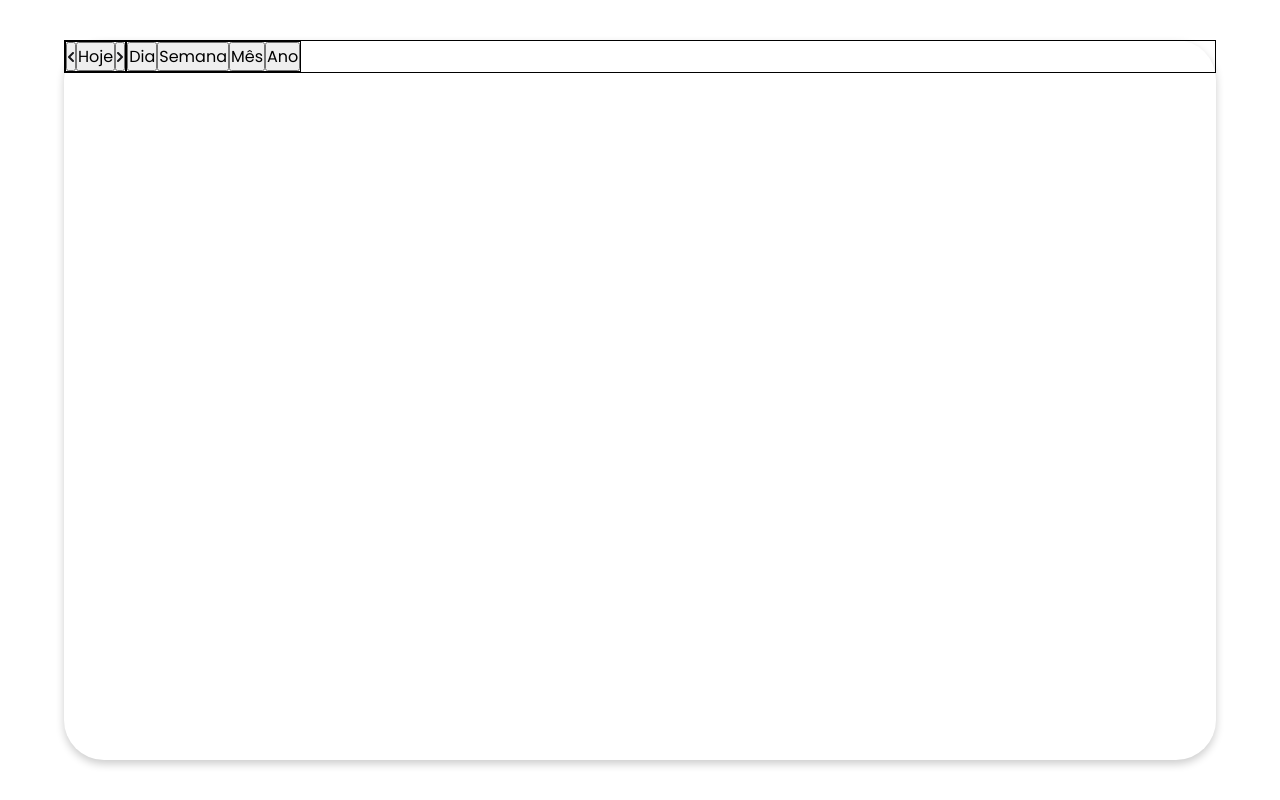
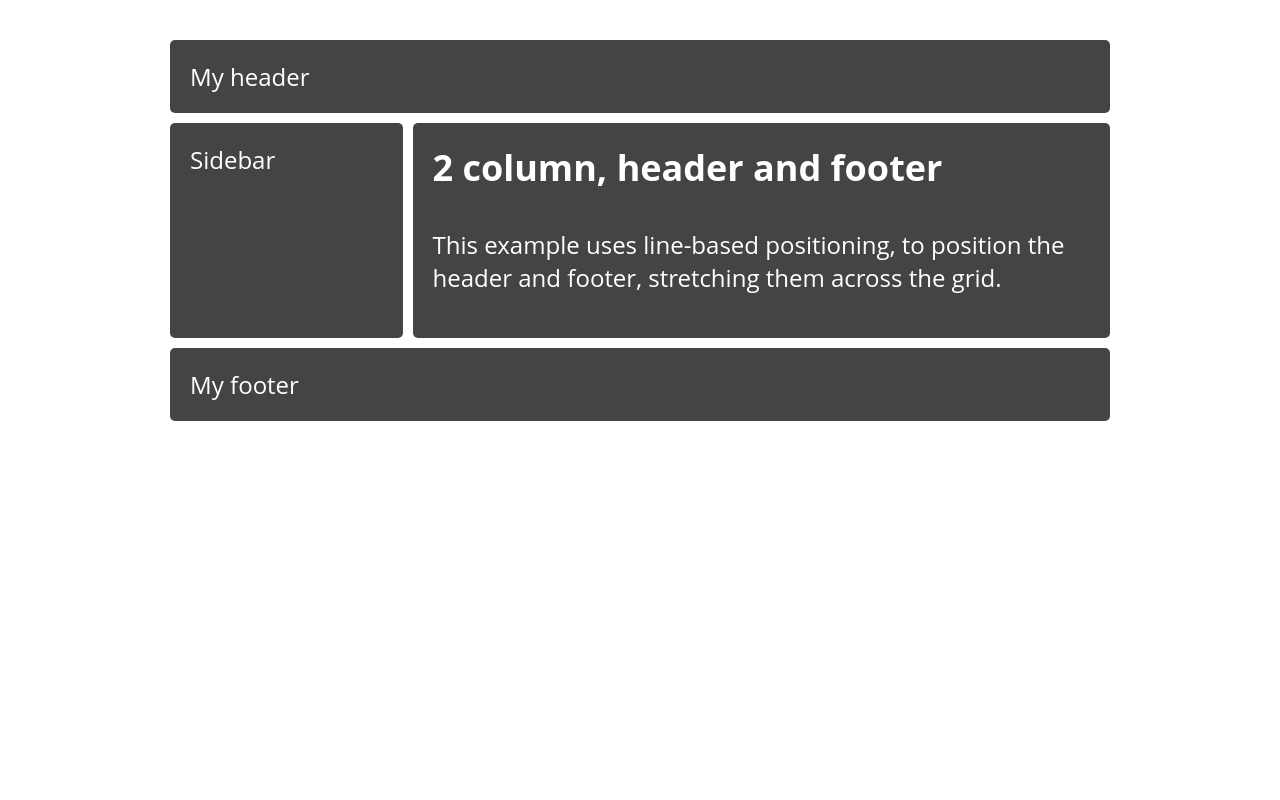
Before and after one commit to manoelribeiro2003/calendarioSalraReunioes, a website: page src/index.html in a window 1280 px wide. Drawn offline with Linux system fonts and the light colour scheme.

Commit message:
aprendendo sobre grid 1

```diff
--- a/src/index.html
+++ b/src/index.html
@@ -9,44 +9,19 @@
 </head>
 
 <body>
-    <div class="container-central">
-        <div class="header" style="border: 1px solid black;">
-            <div class="botoes-navegacao" style="border: 1px solid black;">
-                <button class="botao-esquerda">
-                    <svg width="6" height="10" viewBox="0 0 6 10" fill="none" xmlns="http://www.w3.org/2000/svg">
-                        <path fill-rule="evenodd" clip-rule="evenodd"
-                            d="M5.707 0.293C5.89447 0.480528 5.99979 0.734836 5.99979 1C5.99979 1.26516 5.89447 1.51947 5.707 1.707L2.414 5L5.707 8.293C5.88916 8.4816 5.98995 8.7342 5.98767 8.9964C5.9854 9.2586 5.88023 9.50941 5.69482 9.69482C5.50941 9.88023 5.2586 9.9854 4.9964 9.98767C4.7342 9.98995 4.4816 9.88916 4.293 9.707L0.293 5.707C0.105529 5.51947 0.000213623 5.26516 0.000213623 5C0.000213623 4.73484 0.105529 4.48053 0.293 4.293L4.293 0.293C4.48053 0.105529 4.73484 0.000213623 5 0.000213623C5.26516 0.000213623 5.51947 0.105529 5.707 0.293Z"
-                            fill="#18181B" />
-                    </svg>
-                </button>
-                <button class="botao-hoje">
-                    <span>Hoje</span>
-                </button>
-                <button class="botao-direita">
-                    <svg width="6" height="10" viewBox="0 0 6 10" fill="none" xmlns="http://www.w3.org/2000/svg">
-                        <path fill-rule="evenodd" clip-rule="evenodd"
-                            d="M0.293 9.70701C0.105529 9.51948 0.000213623 9.26517 0.000213623 9.00001C0.000213623 8.73485 0.105529 8.48054 0.293 8.29301L3.586 5.00001L0.293 1.70701C0.110842 1.51841 0.0100473 1.26581 0.0123258 1.00361C0.0146042 0.741413 0.119773 0.4906 0.305182 0.305192C0.49059 0.119784 0.741402 0.0146148 1.0036 0.0123364C1.2658 0.010058 1.5184 0.110853 1.707 0.293011L5.707 4.29301C5.89447 4.48054 5.99979 4.73485 5.99979 5.00001C5.99979 5.26517 5.89447 5.51948 5.707 5.70701L1.707 9.70701C1.51947 9.89448 1.26516 9.9998 1 9.9998C0.734836 9.9998 0.480528 9.89448 0.293 9.70701Z"
-                            fill="#18181B" />
-                    </svg>
+    <div class="wrapper">
+        <header class="header">My header</header>
+        <aside class="sidebar">Sidebar</aside>
+        <article class="content">
+          <h1>2 column, header and footer</h1>
+          <p>
+            This example uses line-based positioning, to position the header and footer, stretching them across the grid.
+          </p>
+        </article>
+        <footer class="footer">My footer</footer>
+      </div>
 
-                </button>
-            </div>
-            <div class="botoes-visualizacao" style="border: 1px solid black;">
-                <button>
-                    <span>Dia</span>
-                </button>
-                <button>
-                    <span>Semana</span>
-                </button>
-                <button>
-                    <span>Mês</span>
-                </button>
-                <button>
-                    <span>Ano</span>
-                </button>
-            </div>
-        </div>
-    </div>
+
 
 </body>
 
--- a/src/style.css
+++ b/src/style.css
@@ -1,62 +1,43 @@
-@import url('https://fonts.googleapis.com/css2?family=Poppins:ital,wght@0,100;0,200;0,300;0,400;0,500;0,600;0,700;0,800;0,900;1,100;1,200;1,300;1,400;1,500;1,600;1,700;1,800;1,900&display=swap');
-
-* {
+*,
+*::before,
+*::after {
+    box-sizing: border-box;
     margin: 0;
     padding: 0;
-    box-sizing: border-box;
-    font-family: 'Poppins', sans-serif;
-}
-
-ul,
-ol {
-    list-style: none;
-}
-
-a {
-    text-decoration: none;
-    color: inherit;
 }
 
 body {
-    display: flex;
-    justify-content: center;
-    align-items: center;
-    height: 100vh;
+    margin: 40px;
+    font-family: 'Open Sans', 'sans-serif';
+    background-color: #fff;
+    color: #444;
 }
 
-img,
-video {
-    max-width: 100%;
-    height: auto;
-    display: block;
+h1,
+p {
+    margin: 0 0 1em 0;
 }
 
-input,
-    button,
-    textarea,
-    select {
-        font: inherit;
-    }
-
-.container-central{
-    width: 90%;
-    height: 90%;
-    background: #FFF;
-    box-shadow: 0 4px 8px rgba(0, 0, 0, 0.2);
-    border-radius: 5vh;
+.wrapper {
+    max-width: 940px;
+    margin: auto auto;
+    display: grid;
+    grid-template-columns: 1fr 3fr;
+    /* duas colunas: sidebar + conteúdo */
+    grid-gap: 10px;
 }
 
-.header{
-    display: flex;
-    flex-direction: row;
+/* todos os filhos do grid */
+.wrapper>* {
+    background-color: #444;
+    color: #fff;
+    border-radius: 5px;
+    padding: 20px;
+    font-size: 150%;
 }
 
-.botoes-navegacao{
-    display: flex;
-    align-self: flex-start;
+/* header e footer ocupam as duas colunas */
+.header,
+.footer {
+    grid-column: 1 / -1;
 }
-
-.botoes-visualizacao{
-    display: flex;
-    align-self: center;
-}
--- /dev/null
+++ b/src/style_copy.css
@@ -0,0 +1,41 @@
+@import url('https://fonts.googleapis.com/css2?family=Poppins:wght@100;200;300;400;500;600;700;800;900&display=swap');
+
+* {
+    padding: 0;
+    margin: 0;
+    list-style: none;
+    box-sizing: border-box;
+    font-family: 'Poppins', sans-serif;
+}
+
+body{
+    display: flex;
+    height: 100vh;
+    align-items: center;
+    justify-content: center;
+}
+
+.navigation-buttons{
+    grid-area: nav-buttons;
+    border: 1px solid black;
+}
+.visualization-buttons{
+    grid-area: vis-buttons;
+    border: 1px solid black;
+}
+
+.main-container{
+    display: grid;
+    max-width: 990px;
+    border: 1px solid black;
+    grid-template-columns: 1fr;
+    grid-template-rows: 1fr 1fr;
+}
+
+.header{
+    display: grid;
+    max-width: 100%;
+    grid-template-columns: 1fr 1fr 1fr 1fr;
+    grid-template-areas:
+    "nav-buttons vis-buttons vis-buttons . ";
+}
```
Also changed, not shown: src/index copy.html (added, +57 -0 lines).
